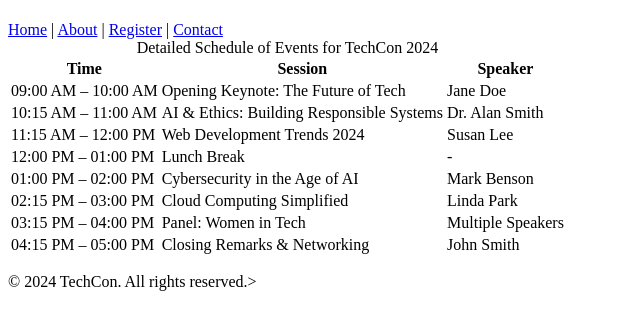
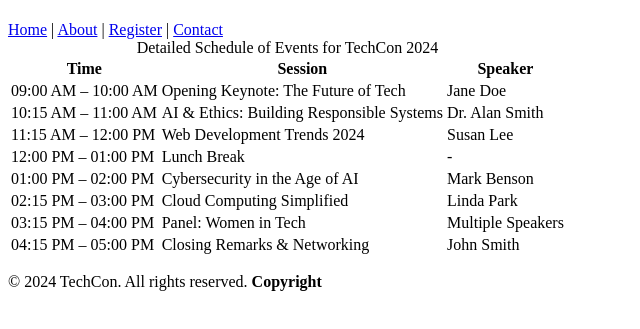
Before and after one commit to Happiness549/TechCon_HTML, a plain HTML site: page techcon_website/schedule.html in a window 1280 px wide. Shown: the part 59-388 px from the top of the page, without its empty margins (0-640 px from the left). Drawn offline with Linux system fonts and the light colour scheme.

Commit message:
Modified schedule.html

```diff
--- a/techcon_website/schedule.html
+++ b/techcon_website/schedule.html
@@ -74,8 +74,9 @@
   </main>
 
 
+
   <footer>
-    <p>&copy; 2024 TechCon. All rights reserved.></p>
+    <p>&copy; 2024 TechCon. All rights reserved. <strong>Copyright</strong></p>
   </footer>
 
 </body>
```
